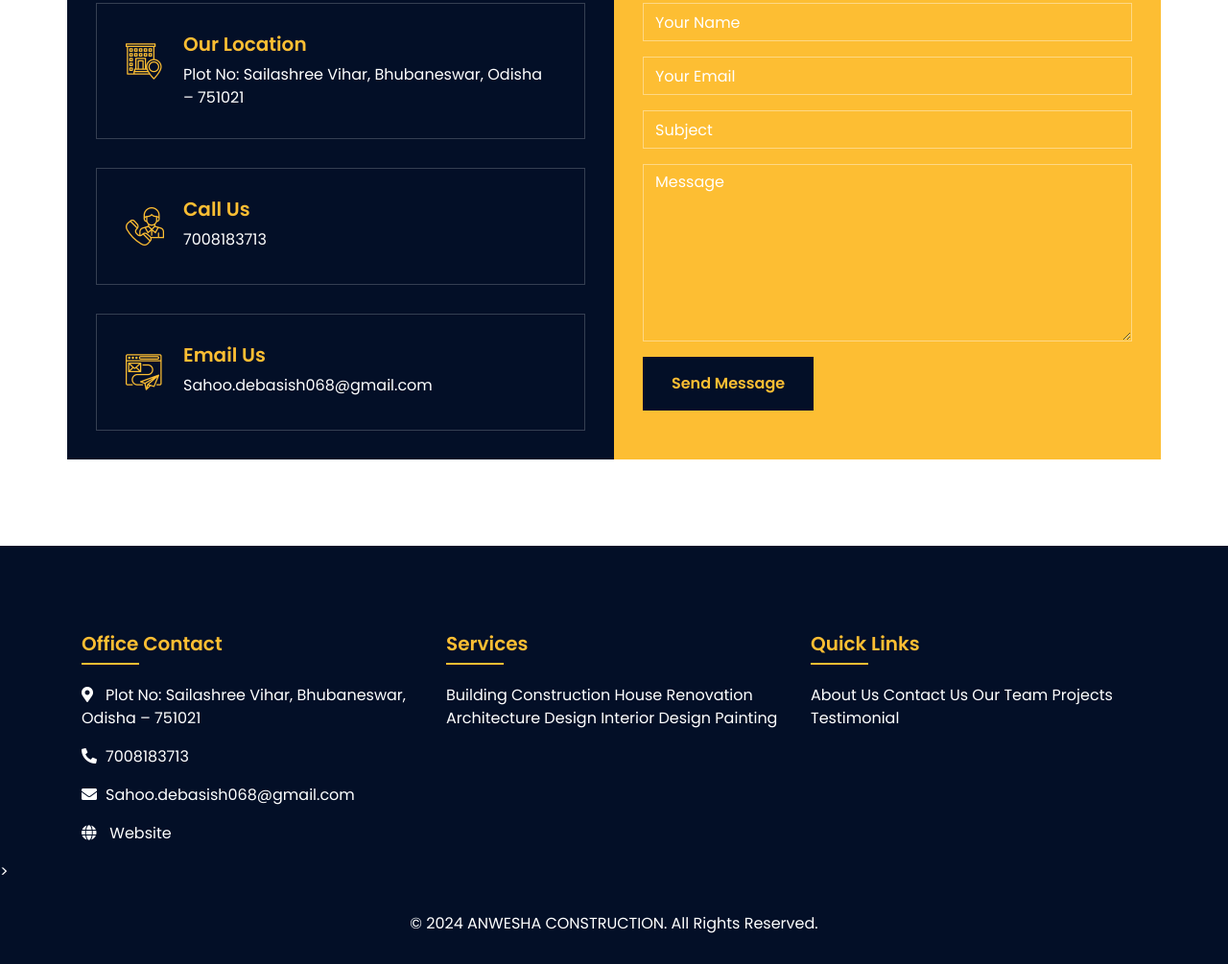
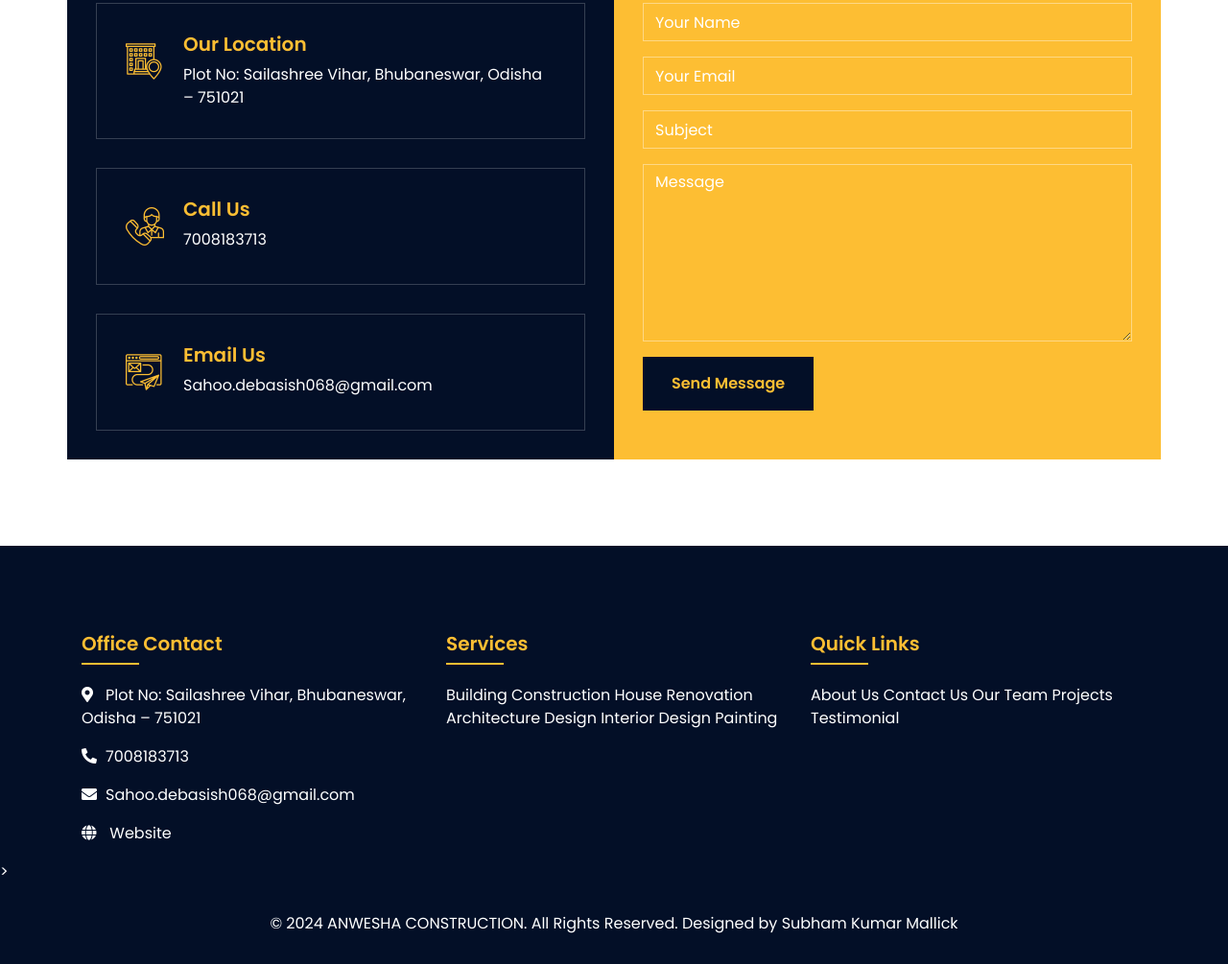
Before and after one commit to sk-mallick/anweshaconstruction, a plain HTML site: page index.html in a window 1280 px wide. Shown: the part 7549-8554 px from the top of the page at 96% size. Drawn offline with nearby package versions, Linux system fonts and the light colour scheme.

Commit message:
Update index.html

```diff
--- a/index.html
+++ b/index.html
@@ -968,7 +968,7 @@
 				</div>>
 				<div class="container copyright">
 					<div class="col-md-12 text-center">
-						<p>&copy; 2024 ANWESHA CONSTRUCTION. All Rights Reserved. </p>
+						<p>&copy; 2024 ANWESHA CONSTRUCTION. All Rights Reserved. Designed by Subham Kumar Mallick</p>
 					</div>
 				</div>
 			</div>
```
